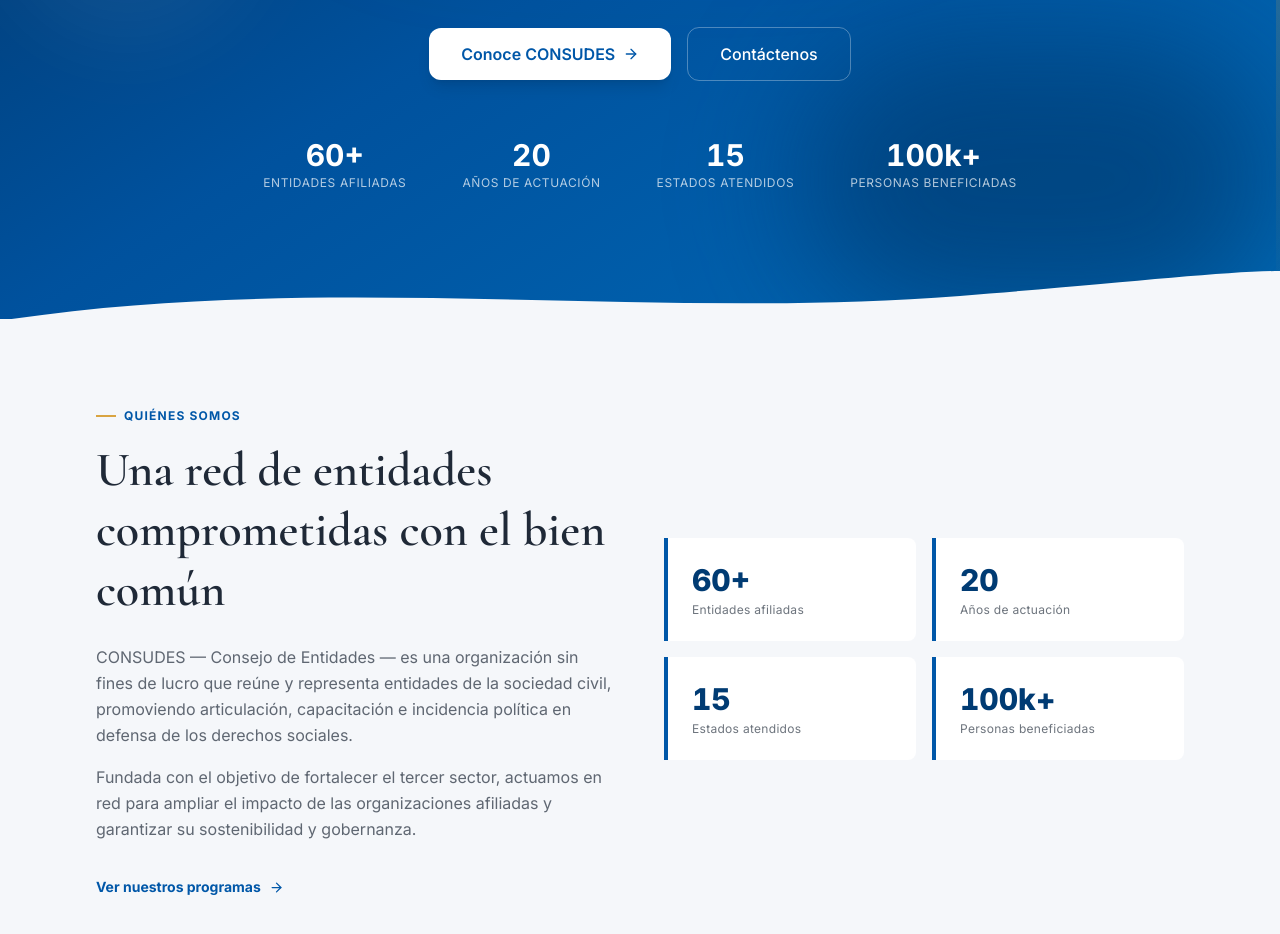
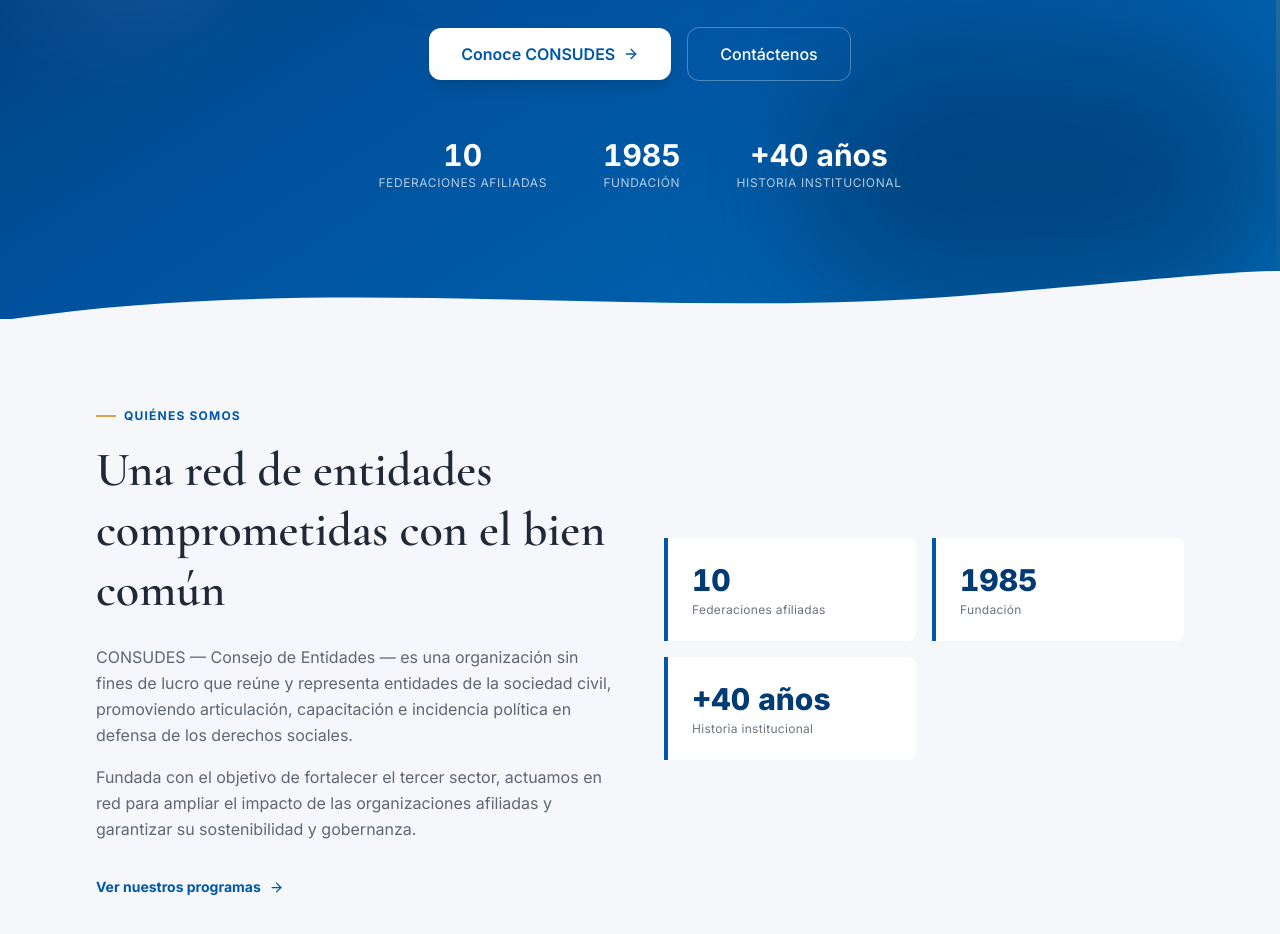
Before and after one commit to lemenezes/consudes-app, a React (Vite) app: page / in a window 1280 px wide. Shown: the part 580-1514 px from the top of the page. Built offline with nearby package versions, Linux system fonts and the light colour scheme; no server answers; the database is empty.

Commit message:
content: stats homepage — dados institucionais reais CONSUDES (10 fed, 1985, 9 países, +40 anos)

```diff
--- a/src/i18n/translations.ts
+++ b/src/i18n/translations.ts
@@ -36,10 +36,9 @@ export const translations = {
       cta2: 'Contáctenos',
     },
     stats: [
-      { label: 'Entidades afiliadas' },
-      { label: 'Años de actuación' },
-      { label: 'Estados atendidos' },
-      { label: 'Personas beneficiadas' },
+      { value: '10',       label: 'Federaciones afiliadas' },
+      { value: '1985',     label: 'Fundación' },
+      { value: '+40 años', label: 'Historia institucional' },
     ],
     about: {
       label: 'Quiénes somos',
@@ -354,10 +353,9 @@ export const translations = {
       cta2: 'Entre em contato',
     },
     stats: [
-      { label: 'Entidades filiadas' },
-      { label: 'Anos de atuação' },
-      { label: 'Estados atendidos' },
-      { label: 'Pessoas beneficiadas' },
+      { value: '10',       label: 'Federações filiadas' },
+      { value: '1985',     label: 'Fundação' },
+      { value: '+40 anos', label: 'História institucional' },
     ],
     about: {
       label: 'Quem somos',
@@ -672,10 +670,9 @@ export const translations = {
       cta2: 'Get in touch',
     },
     stats: [
-      { label: 'Affiliated entities' },
-      { label: 'Years of activity' },
-      { label: 'States served' },
-      { label: 'People benefited' },
+      { value: '10',        label: 'Affiliated federations' },
+      { value: '1985',      label: 'Founded' },
+      { value: '+40 years', label: 'Institutional history' },
     ],
     about: {
       label: 'About us',
--- a/src/pages/HomePage.tsx
+++ b/src/pages/HomePage.tsx
@@ -4,8 +4,6 @@ import { useLanguage } from '../context/LanguageContext';
 import { usePublicNews } from '../hooks/usePublicNews';
 import { useSEO } from '../hooks/useSEO';
 import NewsCard from '../components/NewsCard';
-
-const STAT_VALUES = ['60+', '20', '15', '100k+'];
 
 const PROGRAM_ICONS = [
   <Users className="w-6 h-6" />,
@@ -90,11 +88,11 @@ export default function HomePage() {
           {/* Stats */}
           <div
             className="flex flex-wrap items-center justify-center gap-8 sm:gap-14"
-            aria-label={t.stats.map((s, i) => `${STAT_VALUES[i]} ${s.label}`).join(', ')}
+            aria-label={t.stats.map((s) => `${s.value} ${s.label}`).join(', ')}
           >
-            {t.stats.map(({ label }, i) => (
-              <div key={i} className="text-center" aria-hidden="true">
-                <span className="block text-2xl sm:text-3xl font-bold text-white tabular-nums">{STAT_VALUES[i]}</span>
+            {t.stats.map(({ label, value }) => (
+              <div key={label} className="text-center" aria-hidden="true">
+                <span className="block text-2xl sm:text-3xl font-bold text-white tabular-nums">{value}</span>
                 <span className="block text-white/70 text-xs mt-0.5 tracking-wider uppercase">{label}</span>
               </div>
             ))}
@@ -140,16 +138,16 @@ export default function HomePage() {
           {/* Stats grid */}
           <div
             className="grid grid-cols-2 gap-4"
-            aria-label={t.stats.map((s, i) => `${STAT_VALUES[i]} ${s.label}`).join(', ')}
+            aria-label={t.stats.map((s) => `${s.value} ${s.label}`).join(', ')}
           >
-            {t.stats.map((_, i) => (
+            {t.stats.map(({ value, label }) => (
               <div
-                key={i}
+                key={label}
                 aria-hidden="true"
                 className="bg-white dark:bg-[#0d1624] border-l-4 border-[#0057A8] dark:border-[#0057A8] rounded-r-lg p-6"
               >
-                <span className="block text-3xl font-extrabold text-[#003B73] dark:text-white tabular-nums">{STAT_VALUES[i]}</span>
-                <span className="block text-[#1F2937]/65 dark:text-slate-400 text-xs mt-1 leading-tight tracking-wide">{t.stats[i].label}</span>
+                <span className="block text-3xl font-extrabold text-[#003B73] dark:text-white tabular-nums">{value}</span>
+                <span className="block text-[#1F2937]/65 dark:text-slate-400 text-xs mt-1 leading-tight tracking-wide">{label}</span>
               </div>
             ))}
           </div>
```
